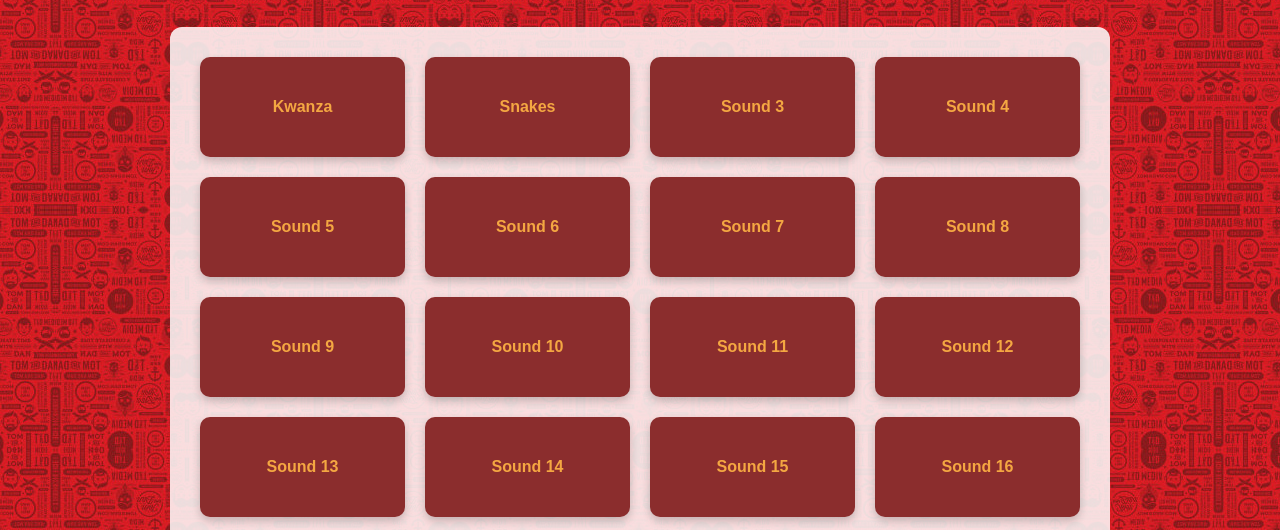
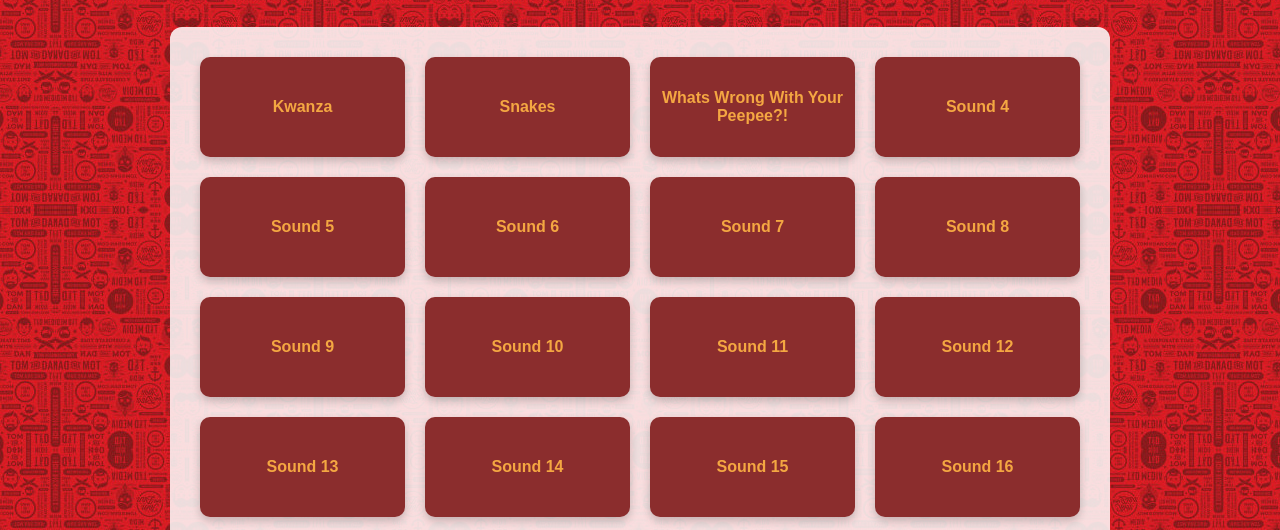
Before and after one commit to ucw2thebone/tom-vann-soundboard, a plain HTML site: page index.html in a window 1280 px wide. Shown: the part 270-800 px from the top of the page. Drawn offline with Linux system fonts and the light colour scheme.

Commit message:
Update index.html

```diff
--- a/index.html
+++ b/index.html
@@ -12,7 +12,7 @@
   <main class="audio-board">
   <div class="audio-button" data-sound="kwanza">Kwanza</div>
   <div class="audio-button" data-sound="snakes">Snakes</div>
-  <div class="audio-button" data-sound="sound3">Sound 3</div>
+  <div class="audio-button" data-sound="peepee">Whats Wrong With Your Peepee?!</div>
   <div class="audio-button" data-sound="sound4">Sound 4</div>
   <div class="audio-button" data-sound="sound5">Sound 5</div>
   <div class="audio-button" data-sound="sound6">Sound 6</div>
```
